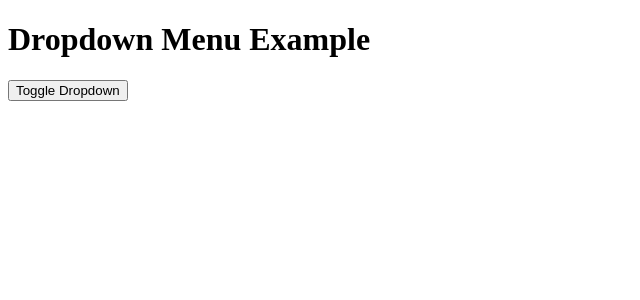
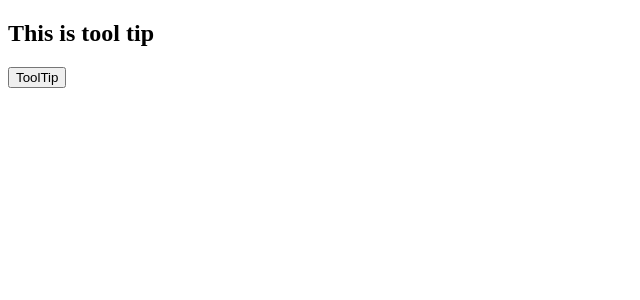
Before and after one commit to nietiene/React-Projects, a React (Vite) app: page / in a window 1280 px wide. Shown: the top 300 px of the page, without its empty margins (0-640 px from the left). Built offline with nearby package versions, Linux system fonts and the light colour scheme.

Commit message:
Tool Tip

```diff
--- a/src/App.jsx
+++ b/src/App.jsx
@@ -10,7 +10,8 @@
 // import LocalStorage from "./Storing-Data-In-LocalStorage/LocalStorage"
 // import KeyPress from "./KeyPress/keyPress"
 // import Window from "./WindowResize/window"
-import DropDown from "./DropDown Menus/Dropdown"
+// import DropDown from "./DropDown Menus/Dropdown"
+import ToolTip from "./ToolTip.jsx/toolTip"
 function App() {
   return (
     <>
@@ -26,7 +27,8 @@ function App() {
      {/* <LocalStorage/> */}
      {/* <KeyPress/> */}
      {/* <Window/> */}
-     <DropDown/>
+     {/* <DropDown/> */}
+     <ToolTip />
     </>
   )
 }
--- /dev/null
+++ b/src/ToolTip.jsx/toolTip.jsx
@@ -0,0 +1,23 @@
+import React, {useState} from "react";
+
+const ToolTip = () => {
+    const [isVisible, setIsVisible] = useState(false);
+    const close = () => setIsVisible(false);
+return(<div>
+        <h2>This is tool tip</h2>
+    <button
+        onClick={() => setIsVisible(true)}
+        >
+            ToolTip
+        </button>
+        {isVisible && (
+          <div>
+              <p>This is tool Tip</p>
+              <button onClick={close}>Close</button>
+          </div>
+        )}
+    </div>
+)
+}
+
+export default ToolTip
```
